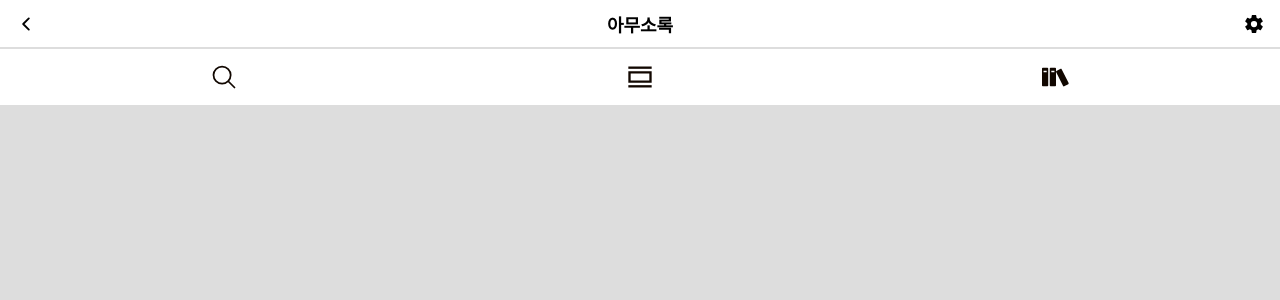
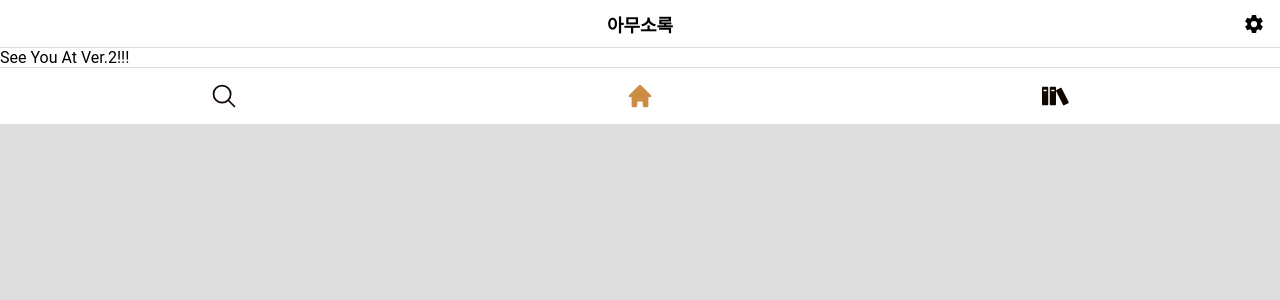
Before and after one commit to AMSR-BOOK/AMSR-Client, a React (Create React App) app: page / in a window 1280 px wide. Shown: the top 300 px of the page. Built offline with nearby package versions, Linux system fonts and the light colour scheme.

Commit message:
[FIX] 피드 페이지를 홈으로 변경

```diff
--- a/src/App.js
+++ b/src/App.js
@@ -14,7 +14,8 @@ function App() {
 
   useEffect(() => {
     const path = location.pathname.split('/');
-    setPage(path[1]);
+    if (path[1]) setPage(path[1]);
+    else setPage('home');
   }, [location]);
 
   return (
--- a/src/components/Header.jsx
+++ b/src/components/Header.jsx
@@ -23,7 +23,7 @@ export default function Header({ page }) {
   return (
     <header className={styles.container}>
       <IoChevronBackOutline
-        className={styles.back}
+        className={`${styles.back} ${page === 'home' && styles.noEffect}`}
         onClick={() => navigate(-1)}
       />
       <h1 className={styles.title}>{handleTranslate(page)}</h1>
--- a/src/components/Header.module.scss
+++ b/src/components/Header.module.scss
@@ -18,6 +18,11 @@
     cursor: pointer;
   }
 
+  .noEffect {
+    color: white;
+    pointer-events: none;
+  }
+
   .setting {
     margin-right: 1rem;
     font-size: 1.25rem;
--- a/src/components/Navbar.jsx
+++ b/src/components/Navbar.jsx
@@ -2,8 +2,9 @@ import React from 'react';
 import { Link } from 'react-router-dom';
 import styles from './Navbar.module.scss';
 import { IoSearchOutline } from 'react-icons/io5';
-import { CgDisplayFullwidth } from 'react-icons/cg';
+import { HiHome } from 'react-icons/hi';
 import { ImBooks } from 'react-icons/im';
+// feed icon : import { CgDisplayFullwidth } from 'react-icons/cg';
 
 export default function Navbar({ page }) {
   return (
@@ -14,11 +15,8 @@ export default function Navbar({ page }) {
       >
         <IoSearchOutline />
       </Link>
-      <Link
-        to="/feed"
-        className={page === 'feed' ? styles.active : styles.link}
-      >
-        <CgDisplayFullwidth />
+      <Link to="/" className={page === 'home' ? styles.active : styles.link}>
+        <HiHome />
       </Link>
       <Link
         to="/mybooks"
--- a/src/index.js
+++ b/src/index.js
@@ -7,7 +7,7 @@ import { createBrowserRouter, RouterProvider } from 'react-router-dom';
 import Search from './pages/Search';
 import NotFound from './pages/NotFound';
 import MyBooks from './pages/MyBooks';
-import Feed from './pages/Feed';
+import Home from './pages/Home';
 
 const router = createBrowserRouter([
   {
@@ -16,16 +16,16 @@ const router = createBrowserRouter([
     errorElement: <NotFound />,
     children: [
       {
+        index: true,
+        element: <Home />,
+      },
+      {
         path: 'search',
         element: <Search />,
       },
       {
         path: 'mybooks',
         element: <MyBooks />,
-      },
-      {
-        path: 'feed',
-        element: <Feed />,
       },
     ],
   },
--- a/src/pages/Feed.jsx
+++ b/src/pages/Home.jsx
@@ -1,5 +1,5 @@
 import React from 'react';
 
-export default function Feed() {
+export default function Home() {
   return <div>See You At Ver.2!!!</div>;
 }
```
